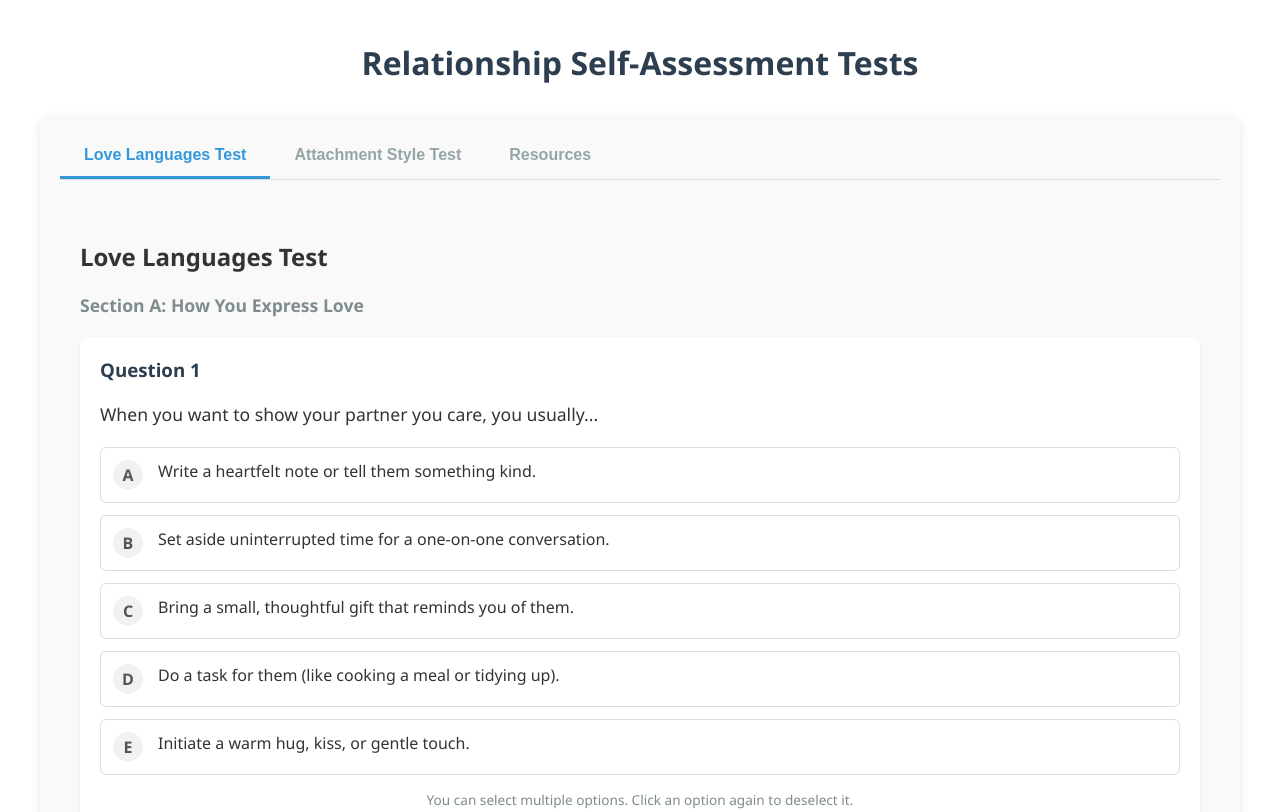
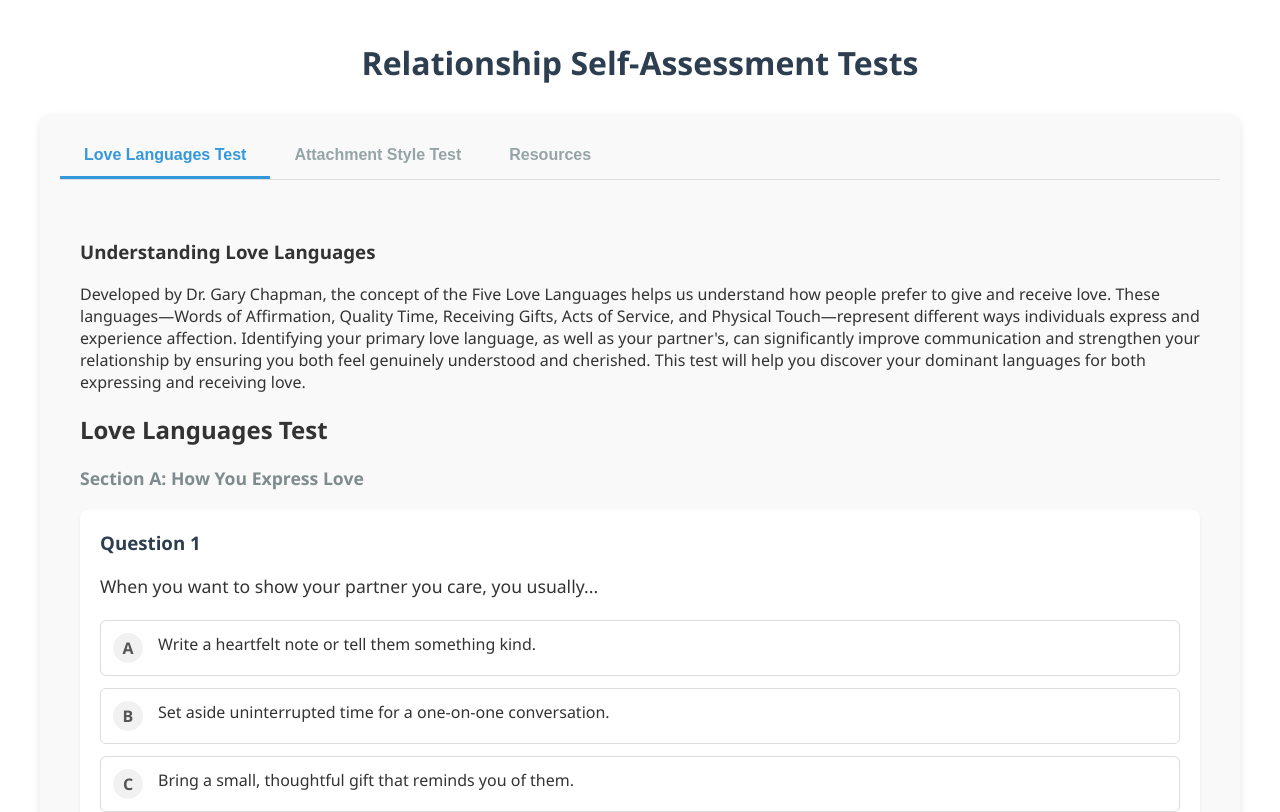
Before and after one commit to JaviMaligno/relationships-tests, a React (Create React App) app: page / in a window 1280 px wide. Shown: the top 812 px of the page. Built offline with nearby package versions, Linux system fonts and the light colour scheme.

Commit message:
Add AdSense Improvement Plan document; enhance test introductions for Attachment Style and Love Language tests with detailed explanations.

```diff
--- a/src/components/AttachmentStyleTest.tsx
+++ b/src/components/AttachmentStyleTest.tsx
@@ -125,6 +125,12 @@ const AttachmentStyleTest: React.FC = () => {
 
   return (
     <div className="attachment-style-test">
+      <div className="test-introduction">
+        <h3>Understanding Attachment Styles</h3>
+        <p>
+          Attachment theory, originally developed by John Bowlby and later expanded by Mary Ainsworth, describes the different ways people form emotional bonds and connect with others, particularly in close relationships. Our early experiences with caregivers shape our attachment patterns, influencing how we perceive intimacy, handle conflict, and seek or avoid closeness as adults. Common styles include Secure, Anxious (Preoccupied), Avoidant (Dismissive), and Disorganized (Fearful). Understanding your own attachment style can provide valuable insights into your relationship dynamics and help foster healthier connections. This test aims to identify your predominant attachment style based on your responses.
+        </p>
+      </div>
       <h2>Attachment Style Test</h2>
 
       <QuestionCard<AttachmentStyleOption>
--- a/src/components/LoveLanguageTest.tsx
+++ b/src/components/LoveLanguageTest.tsx
@@ -171,6 +171,12 @@ const LoveLanguageTest: React.FC = () => {
 
   return (
     <div className="love-language-test">
+      <div className="test-introduction">
+        <h3>Understanding Love Languages</h3>
+        <p>
+          Developed by Dr. Gary Chapman, the concept of the Five Love Languages helps us understand how people prefer to give and receive love. These languages—Words of Affirmation, Quality Time, Receiving Gifts, Acts of Service, and Physical Touch—represent different ways individuals express and experience affection. Identifying your primary love language, as well as your partner's, can significantly improve communication and strengthen your relationship by ensuring you both feel genuinely understood and cherished. This test will help you discover your dominant languages for both expressing and receiving love.
+        </p>
+      </div>
       <h2>Love Languages Test</h2>
       <h3 className="test-section">
         {currentQuestion.section === 'express'
```
Also changed, not shown: 2 other files (tests, documents, lock files or other folders).
